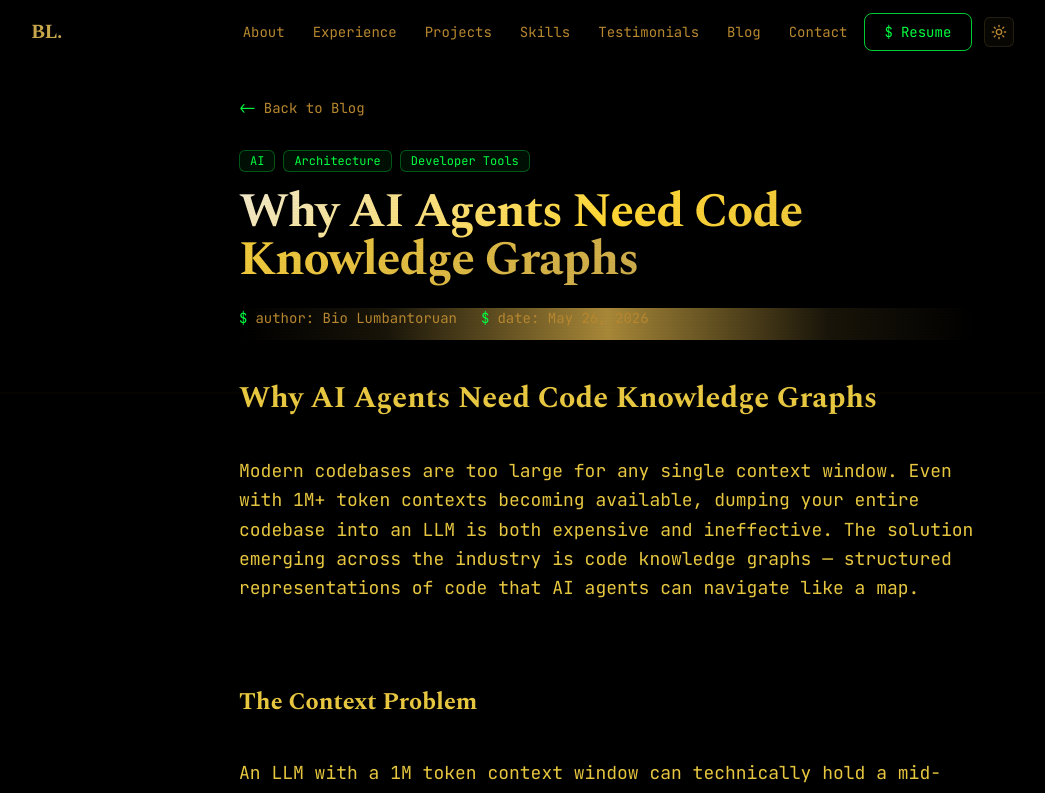
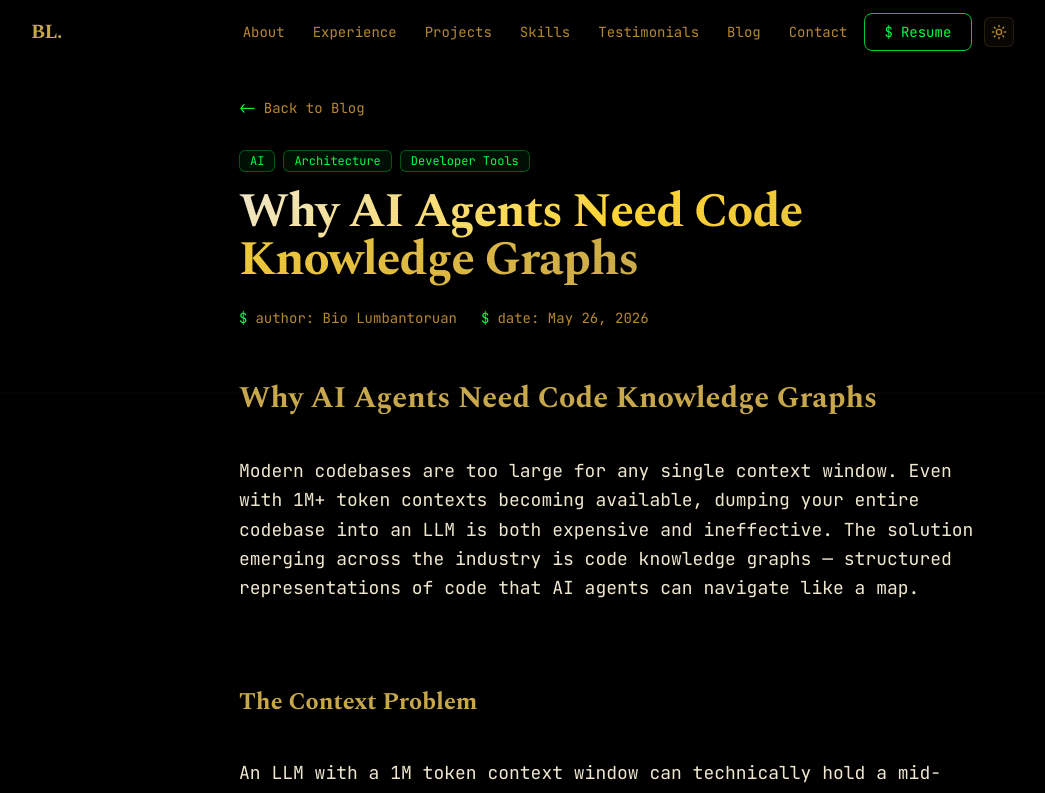
Before and after one commit to cryptorichyrich/biotama-next, a Next.js app: page /blog/ai-agents-code-knowledge-graphs in a window 1280 px wide. Shown: the top 793 px of the page, without its empty margins (33-1078 px from the left). Built offline with nearby package versions, Linux system fonts and the light colour scheme.

Commit message:
fix(blog): light mode readability — gold headings #c9a84c in both modes, remove section-divider gradient, fix hydration mismatch (ShineInitializer)

```diff
--- a/src/app/blog/[slug]/page.tsx
+++ b/src/app/blog/[slug]/page.tsx
@@ -39,8 +39,8 @@ export async function generateMetadata({ params }: Props): Promise<Metadata> {
 /**
  * Vault Terminal markdown renderer.
  * Converts simple markdown to JSX elements using the amber/gold/black design.
- * h1-h3 → Spectral (amber-text hover gold)
- * p/code/pre/ul/li/bold/inline-code all in amber mono with green accents.
+ * h1-h3 → Spectral (heading-text, hover amber)
+ * p/code/pre/ul/li/bold/inline-code all in body text with terminal accents.
  * Code blocks get .glass-inset styling.
  */
 function renderMarkdown(markdown: string) {
@@ -56,14 +56,14 @@ function renderMarkdown(markdown: string) {
       elements.push(
         <pre
           key={key++}
-          className="glass-inset overflow-x-auto my-6 p-5 text-sm font-[family-name:var(--font-mono)] leading-relaxed text-[var(--color-amber-dim)]"
+          className="glass-inset overflow-x-auto my-6 p-5 text-sm font-[family-name:var(--font-mono)] leading-relaxed text-[var(--color-text-secondary)]"
         >
           {codeBlockLang && (
             <div className="text-[10px] font-[family-name:var(--font-mono)] text-[var(--color-green-term)] mb-2 uppercase tracking-wider">
               // {codeBlockLang}
             </div>
           )}
-          <code className="text-[var(--color-amber-text)]">{codeBlockContent.replace(/\n$/, "")}</code>
+          <code className="text-[var(--color-text-body)]">{codeBlockContent.replace(/\n$/, "")}</code>
         </pre>
       );
       codeBlockContent = "";
@@ -108,7 +108,7 @@ function renderMarkdown(markdown: string) {
         if (boldMatch.index > lastBoldIdx) {
           boldParts.push(remaining.slice(lastBoldIdx, boldMatch.index));
         }
-        boldParts.push(<strong key={`b-${boldMatch.index}`} className="text-[var(--color-amber-bright)] font-semibold">{boldMatch[1]}</strong>);
+        boldParts.push(<strong key={`b-${boldMatch.index}`} className="text-[var(--color-text-heading)] font-semibold">{boldMatch[1]}</strong>);
         lastBoldIdx = boldMatch.index + boldMatch[0].length;
       }
       if (lastBoldIdx < remaining.length) {
@@ -151,10 +151,10 @@ function renderMarkdown(markdown: string) {
       continue;
     }
 
-    // Headings — Spectral amber, hover gold
+    // Headings — Spectral gold in both modes (via CSS variable)
     if (line.startsWith("### ")) {
       elements.push(
-        <h3 key={key++} className="text-xl font-bold mt-8 mb-3 text-[var(--color-amber-text)] font-[family-name:var(--font-display)] hover:text-[var(--color-gold)] transition-colors duration-200">
+        <h3 key={key++} className="text-xl font-bold mt-8 mb-3 text-[var(--color-gold)] font-[family-name:var(--font-display)] hover:text-[var(--color-gold-bright)] transition-colors duration-200">
           {renderInline(line.slice(4))}
         </h3>
       );
@@ -162,7 +162,7 @@ function renderMarkdown(markdown: string) {
     }
     if (line.startsWith("## ")) {
       elements.push(
-        <h2 key={key++} className="text-2xl font-bold mt-10 mb-4 text-[var(--color-amber-text)] font-[family-name:var(--font-display)] hover:text-[var(--color-gold)] transition-colors duration-200">
+        <h2 key={key++} className="text-2xl font-bold mt-10 mb-4 text-[var(--color-gold)] font-[family-name:var(--font-display)] hover:text-[var(--color-gold-bright)] transition-colors duration-200">
           {renderInline(line.slice(3))}
         </h2>
       );
@@ -170,7 +170,7 @@ function renderMarkdown(markdown: string) {
     }
     if (line.startsWith("# ")) {
       elements.push(
-        <h1 key={key++} className="text-3xl font-bold mt-10 mb-4 text-[var(--color-amber-text)] font-[family-name:var(--font-display)] hover:text-[var(--color-gold)] transition-colors duration-200">
+        <h1 key={key++} className="text-3xl font-bold mt-10 mb-4 text-[var(--color-gold)] font-[family-name:var(--font-display)] hover:text-[var(--color-gold-bright)] transition-colors duration-200">
           {renderInline(line.slice(2))}
         </h1>
       );
@@ -196,7 +196,7 @@ function renderMarkdown(markdown: string) {
       elements.push(
         <ul key={key++} className="list-none pl-0 mb-5 space-y-1.5 font-[family-name:var(--font-mono)] leading-relaxed">
           {items.map((item) => (
-            <li key={item.index} className="flex items-start gap-2 text-[var(--color-amber-dim)]">
+            <li key={item.index} className="flex items-start gap-2 text-[var(--color-text-body)]">
               <span className="text-[var(--color-green-term)] shrink-0 mt-1">&gt;</span>
               <span>{renderInline(item.text)}</span>
             </li>
@@ -206,9 +206,9 @@ function renderMarkdown(markdown: string) {
       continue;
     }
 
-    // Regular paragraph — amber mono
+    // Regular paragraph — body text in mono
     elements.push(
-      <p key={key++} className="text-base md:text-lg leading-relaxed mb-5 font-[family-name:var(--font-mono)] text-[var(--color-amber-text)]">
+      <p key={key++} className="text-base md:text-lg leading-relaxed mb-5 font-[family-name:var(--font-mono)] text-[var(--color-text-body)]">
         {renderInline(line)}
       </p>
     );
@@ -321,10 +321,10 @@ export default async function BlogPostPage({ params }: Props) {
                 {relatedPosts.map((rp) => (
                   <Link key={rp.slug} href={`/blog/${rp.slug}`} className="group block">
                     <div className="glass-card p-5 transition-all duration-300 cursor-pointer h-full hover:-translate-y-1">
-                      <div className="text-xs font-[family-name:var(--font-mono)] text-[var(--color-amber-dim)] mb-2">
+                      <div className="text-xs font-[family-name:var(--font-mono)] text-[var(--color-text-tertiary)] mb-2">
                         {formatDate(rp.date)}
                       </div>
-                      <h3 className="font-semibold text-[var(--color-amber-text)] line-clamp-2 mb-2 font-[family-name:var(--font-display)] group-hover:text-[var(--color-gold)] transition-colors duration-200">
+                      <h3 className="font-semibold text-[var(--color-gold)] line-clamp-2 mb-2 font-[family-name:var(--font-display)] group-hover:text-[var(--color-gold-bright)] transition-colors duration-200">
                         {rp.title}
                       </h3>
                       <p className="text-xs font-[family-name:var(--font-mono)] text-[var(--color-text-tertiary)] line-clamp-2">{rp.description}</p>
--- a/src/app/blog/page.tsx
+++ b/src/app/blog/page.tsx
@@ -74,13 +74,13 @@ export default function BlogPage() {
                     </div>
                   </div>
 
-                  {/* Title in amber Spectral, hover → gold */}
-                  <h2 className="text-base font-[family-name:var(--font-display)] font-semibold text-[var(--color-amber-text)] mb-2 line-clamp-2 group-hover:text-[var(--color-gold)] transition-colors duration-200">
+                  {/* Title in gold Spectral, hover → bright */}
+                  <h2 className="text-base font-[family-name:var(--font-display)] font-semibold text-[var(--color-gold)] mb-2 line-clamp-2 group-hover:text-[var(--color-gold-bright)] transition-colors duration-200">
                     {post.title}
                   </h2>
 
-                  {/* Description in amber mono */}
-                  <p className="text-sm font-[family-name:var(--font-mono)] text-[var(--color-text-white)] leading-relaxed flex-1 line-clamp-3">
+                  {/* Description in body color */}
+                  <p className="text-sm font-[family-name:var(--font-mono)] text-[var(--color-text-body)] leading-relaxed flex-1 line-clamp-3">
                     {post.description}
                   </p>
 
--- a/src/app/globals.css
+++ b/src/app/globals.css
@@ -107,18 +107,18 @@
 
   /* ── Golden Champagne accents ── */
   --color-amber-text: #c9a84c;
-  --color-amber-bright: #d4b85a;
-  --color-amber-dim: #777777;
+  --color-amber-bright: #dbc06a;
+  --color-amber-dim: #666666;
   --color-amber-glow: rgba(201, 168, 76, 0.12);
   --color-amber-glow-strong: rgba(201, 168, 76, 0.22);
 
   /* ── Gold ── */
-  --color-gold: #c7a04d;
-  --color-gold-bright: #ecd29c;
-  --color-gold-dim: #c7a04d;
-  --color-gold-glow: rgba(199, 160, 77, 0.25);
-  --color-gold-subtle: rgba(199, 160, 77, 0.1);
-  --color-gold-mist: rgba(199, 160, 77, 0.05);
+  --color-gold: #c9a84c;
+  --color-gold-bright: #dbc06a;
+  --color-gold-dim: #b89838;
+  --color-gold-glow: rgba(201, 168, 76, 0.2);
+  --color-gold-subtle: rgba(201, 168, 76, 0.08);
+  --color-gold-mist: rgba(201, 168, 76, 0.04);
 
   /* ── Terminal Green ── */
   --color-green-term: #2e7d32;
@@ -405,7 +405,7 @@ body {
 }
 
 [data-theme="light"] .gradient-text {
-  background: linear-gradient(135deg, #c7a04d 0%, #ecd29c 50%, #c7a04d 100%);
+  background: linear-gradient(135deg, #c9a84c 0%, #e8d48b 50%, #c9a84c 100%);
   -webkit-background-clip: text;
   -webkit-text-fill-color: transparent;
   background-clip: text;
@@ -431,14 +431,7 @@ body {
 .section-divider {
   width: 100%;
   height: 1px;
-  background: linear-gradient(
-    90deg,
-    transparent,
-    var(--color-gold-subtle) 20%,
-    var(--color-gold-dim) 50%,
-    var(--color-gold-subtle) 80%,
-    transparent
-  );
+  background: transparent;
 }
 
 /* ═══════════════════════════════════════════════════════════════
@@ -558,16 +551,16 @@ body {
 /* ── Light mode: gold highlighted quotes ── */
 [data-theme="light"] .about-quote blockquote,
 [data-theme="light"] .testimonial-quote blockquote {
-  color: #c9a84c;
+  color: var(--color-amber-text);
   font-style: italic;
 }
 [data-theme="light"] .about-quote .quote-author,
 [data-theme="light"] .testimonial-quote .quote-author {
-  color: #c9a84c;
+  color: var(--color-amber-text);
 }
 [data-theme="light"] .about-quote .quote-mark,
 [data-theme="light"] .testimonial-quote .quote-mark {
-  color: rgba(201, 168, 76, 0.2);
+  color: var(--color-amber-glow);
 }
 
 /* ── Light mode: stabilo green highlighter for role text ── */
--- a/src/app/layout.tsx
+++ b/src/app/layout.tsx
@@ -1,6 +1,7 @@
 import type { Metadata } from "next";
 import { Spectral, JetBrains_Mono } from "next/font/google";
 import { ThemeProvider } from "@/components/ThemeProvider";
+import { ShineInitializer } from "@/components/ShineInitializer";
 import "./globals.css";
 
 const spectral = Spectral({
@@ -205,11 +206,7 @@ export default function RootLayout({
           <div className="crt-scanline" aria-hidden="true" />
           {children}
         </ThemeProvider>
-        <script
-          dangerouslySetInnerHTML={{
-            __html: `document.querySelectorAll('.glass-card').forEach((el,i)=>{el.style.setProperty('--shine-delay',String(Math.random()*12))})`,
-          }}
-        />
+        <ShineInitializer />
       </body>
     </html>
   );
--- /dev/null
+++ b/src/components/ShineInitializer.tsx
@@ -0,0 +1,21 @@
+"use client";
+
+import { useEffect } from "react";
+
+/**
+ * Initialises --shine-delay CSS custom properties on every .glass-card
+ * after hydration, so the server-rendered HTML matches the client's
+ * first paint and avoids React hydration warnings.
+ */
+export function ShineInitializer() {
+  useEffect(() => {
+    const cards = document.querySelectorAll<HTMLElement>(".glass-card");
+    cards.forEach((el) => {
+      if (!el.style.getPropertyValue("--shine-delay")) {
+        el.style.setProperty("--shine-delay", String(Math.random() * 12));
+      }
+    });
+  }, []);
+
+  return null;
+}
```
